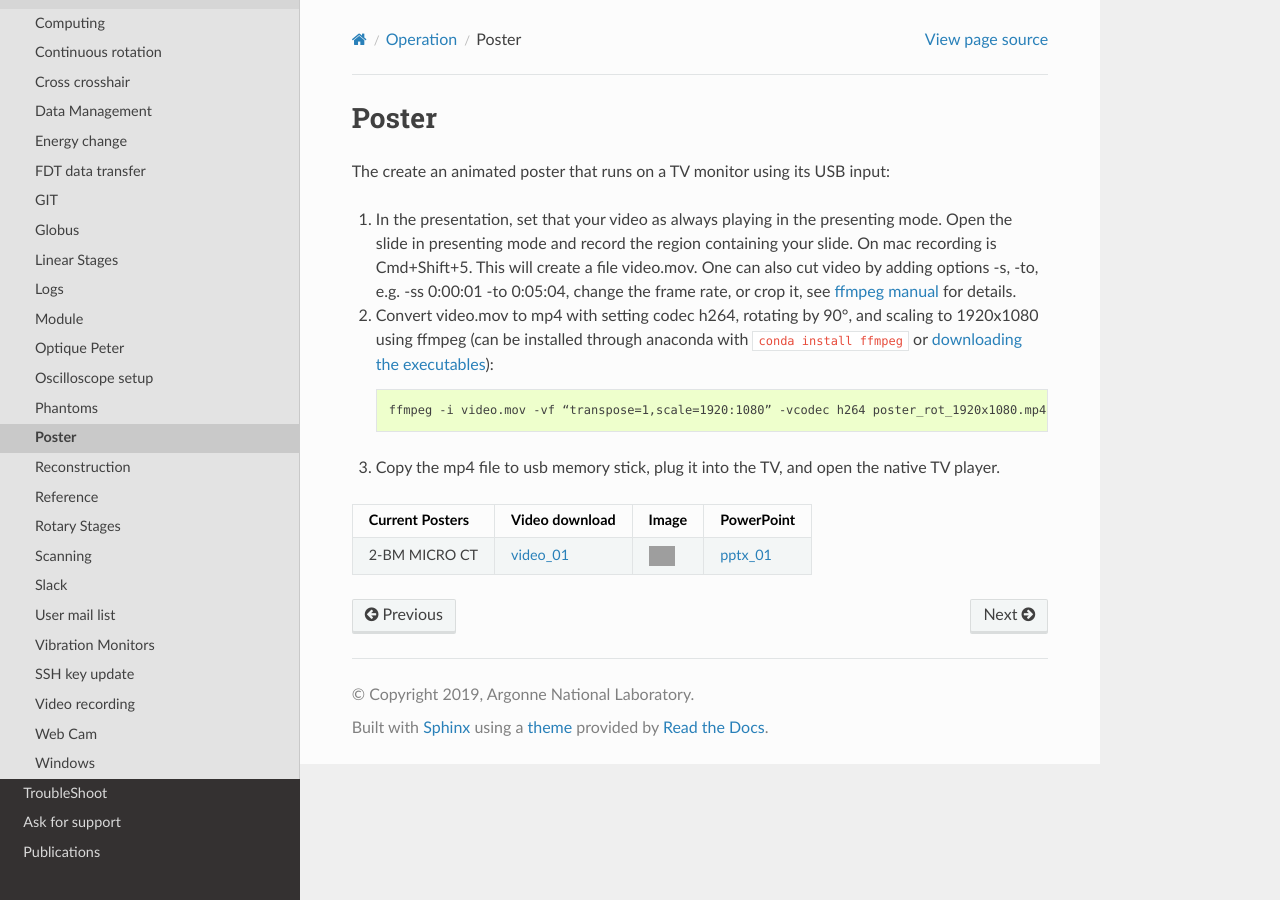
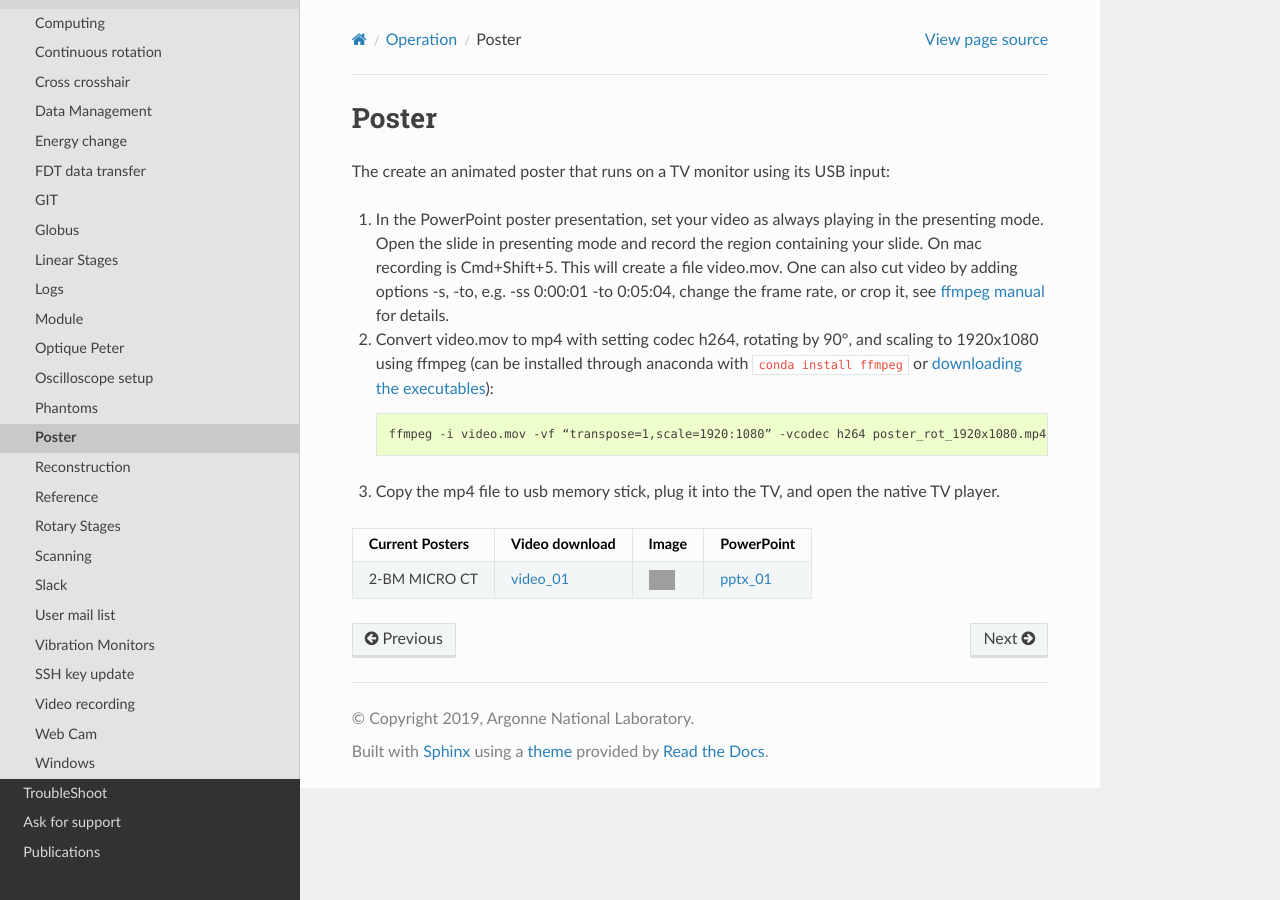
Before and after one commit to xray-imaging/2bm-docs, a Sphinx documentation site: the page built from docs/source/ops/item_078.rst, in a window 1280 px wide. Built offline with Sphinx 7.4.7 and the Read the Docs theme 2.0.0, drawn with Linux system fonts in a browser that asks for light colours; the version number could not be read and is left out; grey boxes are pictures that could not be loaded.

Commit message:
added poster creation instructions

```diff
--- a/docs/source/ops/item_078.rst
+++ b/docs/source/ops/item_078.rst
@@ -3,7 +3,7 @@ Poster
 
 The create an animated poster that runs on a TV monitor using its USB input:
 
-#. In the presentation, set that your video as always playing in the presenting mode. Open the slide in presenting mode and record the region containing your slide. On mac recording is Cmd+Shift+5. This will create a file video.mov. One can also cut video by adding options -s, -to, e.g. -ss 0:00:01 -to 0:05:04, change the frame rate, or crop it, see `ffmpeg manual <https://ffmpeg.org/ffmpeg.html>`_ for details.
+#. In the PowerPoint poster presentation, set your video as always playing in the presenting mode. Open the slide in presenting mode and record the region containing your slide. On mac recording is Cmd+Shift+5. This will create a file video.mov. One can also cut video by adding options -s, -to, e.g. -ss 0:00:01 -to 0:05:04, change the frame rate, or crop it, see `ffmpeg manual <https://ffmpeg.org/ffmpeg.html>`_ for details.
 
 
 #. Convert video.mov to mp4 with setting codec h264, rotating by 90°, and scaling to 1920x1080 using ffmpeg (can be installed through anaconda with ``conda install ffmpeg`` or `downloading the executables <https://ffmpeg.org/download.html>`_): ::
```
